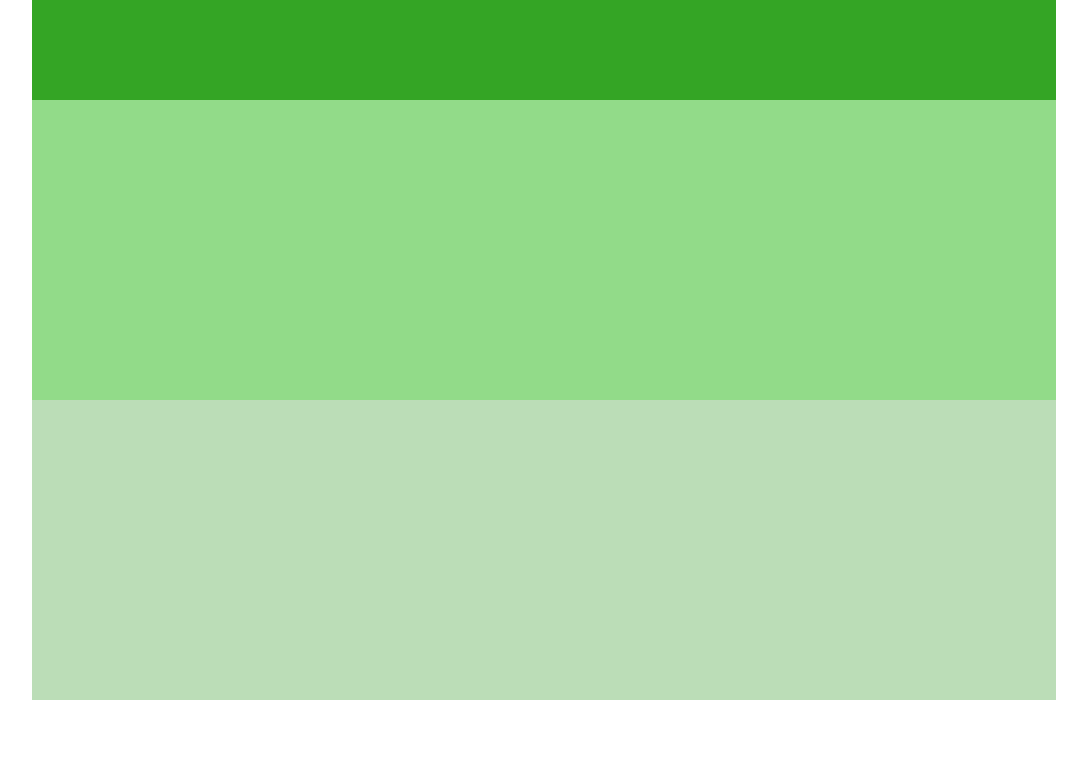
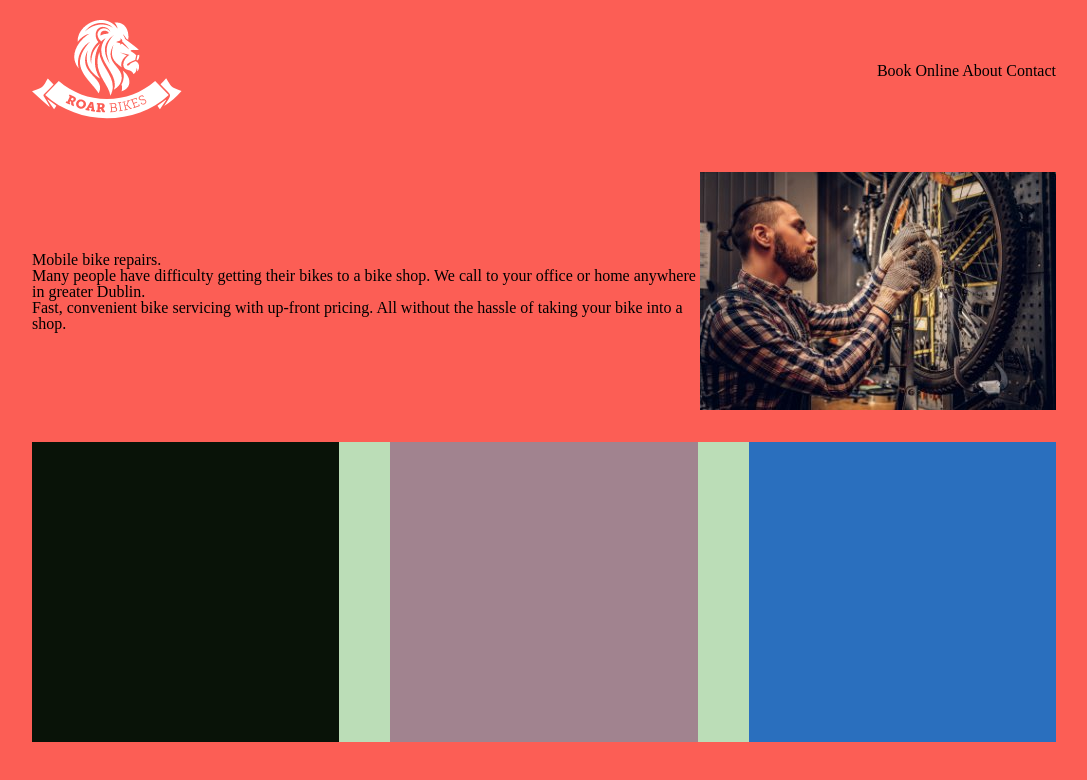
Before and after one commit to kiruthi10/website, a plain HTML site: page Bikers/index.html in a window 1280 px wide. Shown: the whole page, without its empty margins (96-1183 px from the left). Drawn offline with Linux system fonts and the light colour scheme.

Commit message:
header and main content changes

```diff
--- a/Bikers/index.html
+++ b/Bikers/index.html
@@ -13,13 +13,27 @@
 <body>
     <div class="container">
         <header>
-
+            <a href="#">
+                <img src="images/logo-roar-bikes.png" alt="bikers logo"/>
+            </a>
+            <nav>
+                Book Online     About     Contact
+            </nav>
         </header>
         <main>
-
+            <div class="heroBox1">
+                <h1>Mobile bike repairs.</h1>
+                <p>Many people have difficulty getting their bikes to a bike shop. We call to your office or home anywhere in greater Dublin.</p>
+                <p>Fast, convenient bike servicing with up-front pricing. All without the hassle of taking your bike into a shop.</p>
+            </div>
+            <div class="heroBox2">
+                <img src="images/image-bike-repair-service.jpg" alt="serving a bike image"/>
+            </div>
         </main>
         <div class="cards">
-
+            <div class="card1"></div>
+            <div class="card2"></div>
+            <div class="card3"></div>
         </div>
     </div>
 </body>
--- a/Bikers/style.css
+++ b/Bikers/style.css
@@ -1,22 +1,55 @@
+body{
+    background-color: #FC5E55;
+    height:100%;
+    display: block;
+}
 .container{
     width: 1024px;
-    background-color: rgb(18,60,12);
     min-height: 300px;
     margin-left: auto;
     margin-right: auto;
 }
 
 header{
-    background-color: rgb(52, 165, 37);
-    min-height: 100px;
+    display: flex;
+    justify-content: space-between;
+    align-items: center;
+    padding: 20px 0px 20px 0px;
 }
-
 main{
-    background-color: rgb(146, 219, 137);
     min-height: 300px;
+    display: flex;
+    align-items: center;
 }
-
 .cards{
     background-color: rgb(187, 221, 183);
     min-height: 300px;
+    display: flex;
+    justify-content: space-between;
 }
+
+.card1{
+    background-color: rgb(9, 19, 8);
+    min-height: 300px;
+    width: 30%;
+}
+
+.card2{
+    background-color: rgb(161, 131, 143);
+    min-height: 300px;
+    width: 30%;
+}
+
+.card3{
+    background-color: rgb(42, 111, 190);
+    min-height: 300px;
+    width: 30%;
+}
+
+.heroBox1{
+    flex:2
+}
+
+.heroBox2{
+    flex: 1;
+}
```
Also changed, not shown: Bikers/images/icon-lion-black.svg (added), Bikers/images/image-bike-repair-service.jpg (added), Bikers/images/logo-roar-bikes.png (added), 1 other file.
